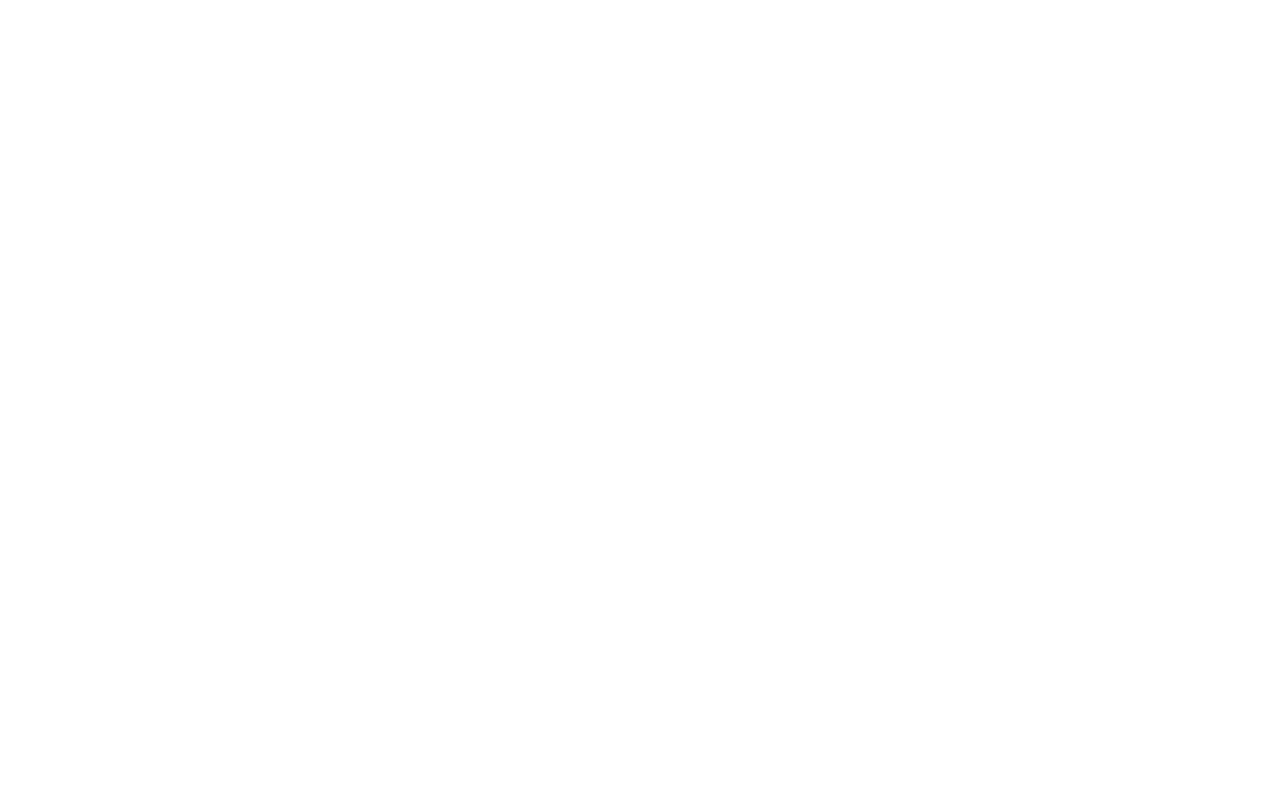
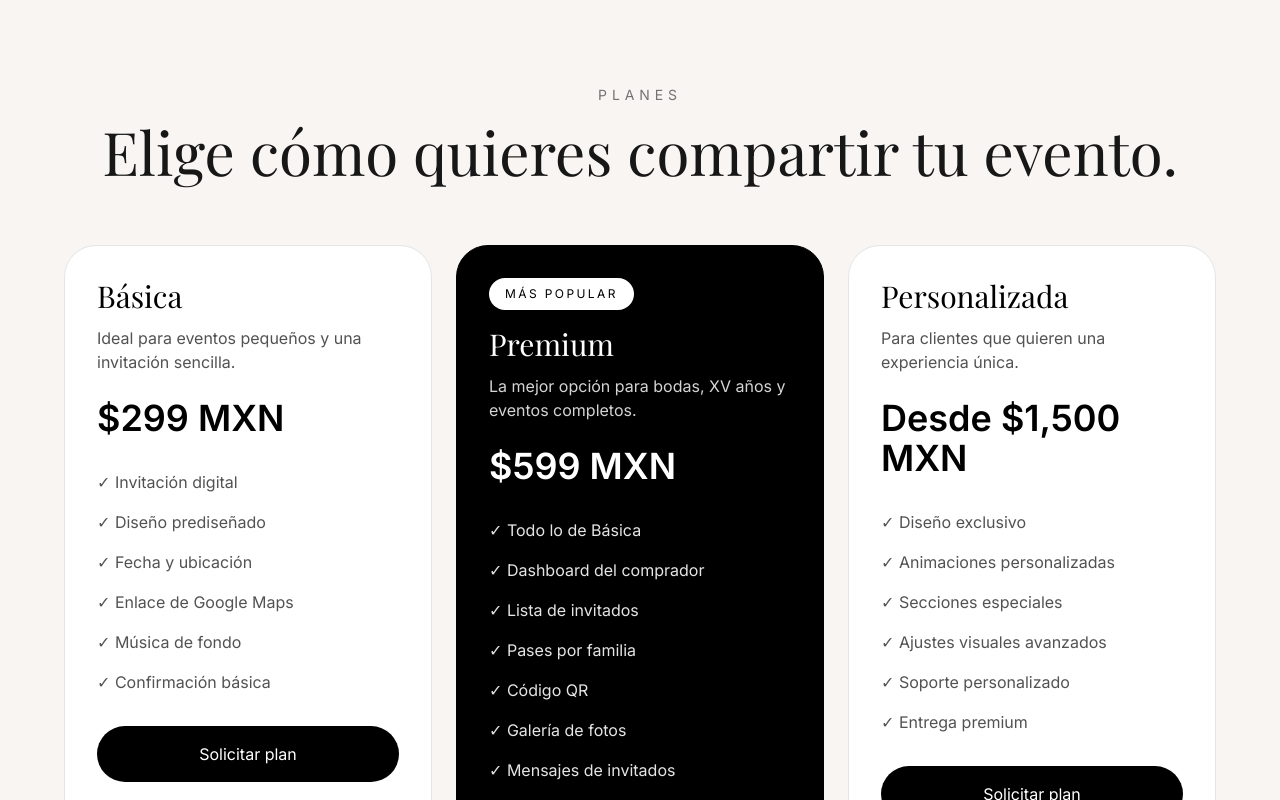
Before and after one commit to MiguelZefe/invitea, a Next.js app: page / in a window 1280 px wide. Shown: the part 3720-4520 px from the top of the page. Before the commit the page ends 3709 px from the top, so only its background shows below. Built offline with nearby package versions, Linux system fonts and the light colour scheme; a web font is replaced by a local one.

Commit message:
feat: agregar seccion de planes y precios

```diff
--- a/src/app/page.tsx
+++ b/src/app/page.tsx
@@ -3,6 +3,7 @@ import Features from "@/components/Features";
 import Hero from "@/components/Hero";
 import InvitationMockup from "@/components/InvitationMockup";
 import Navbar from "@/components/Navbar";
+import Pricing from "@/components/Pricing";
 
 export default function Home() {
   return (
@@ -12,6 +13,7 @@ export default function Home() {
       <Features />
       <InvitationMockup />
       <DashboardPreview />
+      <Pricing />
     </main>
   );
 }
--- /dev/null
+++ b/src/components/Pricing.tsx
@@ -0,0 +1,123 @@
+const plans = [
+  {
+    name: "Básica",
+    price: "$299 MXN",
+    description: "Ideal para eventos pequeños y una invitación sencilla.",
+    features: [
+      "Invitación digital",
+      "Diseño prediseñado",
+      "Fecha y ubicación",
+      "Enlace de Google Maps",
+      "Música de fondo",
+      "Confirmación básica",
+    ],
+    highlight: false,
+  },
+  {
+    name: "Premium",
+    price: "$599 MXN",
+    description: "La mejor opción para bodas, XV años y eventos completos.",
+    features: [
+      "Todo lo de Básica",
+      "Dashboard del comprador",
+      "Lista de invitados",
+      "Pases por familia",
+      "Código QR",
+      "Galería de fotos",
+      "Mensajes de invitados",
+    ],
+    highlight: true,
+  },
+  {
+    name: "Personalizada",
+    price: "Desde $1,500 MXN",
+    description: "Para clientes que quieren una experiencia única.",
+    features: [
+      "Diseño exclusivo",
+      "Animaciones personalizadas",
+      "Secciones especiales",
+      "Ajustes visuales avanzados",
+      "Soporte personalizado",
+      "Entrega premium",
+    ],
+    highlight: false,
+  },
+];
+
+export default function Pricing() {
+  return (
+    <section className="bg-[#f8f5f2] px-6 py-24">
+      <div className="mx-auto max-w-6xl">
+        <div className="mb-16 text-center">
+          <p className="mb-4 text-sm uppercase tracking-[0.35em] text-neutral-500">
+            Planes
+          </p>
+
+          <h2 className="text-4xl md:text-6xl">
+            Elige cómo quieres compartir tu evento.
+          </h2>
+        </div>
+
+        <div className="grid gap-6 md:grid-cols-3">
+          {plans.map((plan) => (
+            <article
+              key={plan.name}
+              className={`rounded-[2rem] border p-8 ${
+                plan.highlight
+                  ? "border-black bg-black text-white"
+                  : "border-neutral-200 bg-white text-black"
+              }`}
+            >
+              {plan.highlight && (
+                <p className="mb-4 inline-block rounded-full bg-white px-4 py-2 text-xs uppercase tracking-[0.2em] text-black">
+                  Más popular
+                </p>
+              )}
+
+              <h3 className="mb-3 text-3xl">{plan.name}</h3>
+
+              <p
+                className={`mb-6 ${
+                  plan.highlight ? "text-neutral-300" : "text-neutral-600"
+                }`}
+              >
+                {plan.description}
+              </p>
+
+              <p className="mb-8 text-4xl font-semibold">
+                {plan.price}
+              </p>
+
+              <ul className="mb-8 space-y-4">
+                {plan.features.map((feature) => (
+                  <li
+                    key={feature}
+                    className={
+                      plan.highlight ? "text-neutral-200" : "text-neutral-600"
+                    }
+                  >
+                    ✓ {feature}
+                  </li>
+                ))}
+              </ul>
+
+              <button
+                className={`w-full rounded-full px-6 py-4 transition ${
+                  plan.highlight
+                    ? "bg-white text-black hover:opacity-90"
+                    : "bg-black text-white hover:opacity-90"
+                }`}
+              >
+                Solicitar plan
+              </button>
+            </article>
+          ))}
+        </div>
+
+        <p className="mt-10 text-center text-sm text-neutral-500">
+          Precios iniciales sujetos a cambios conforme evolucione el producto.
+        </p>
+      </div>
+    </section>
+  );
+}
```
